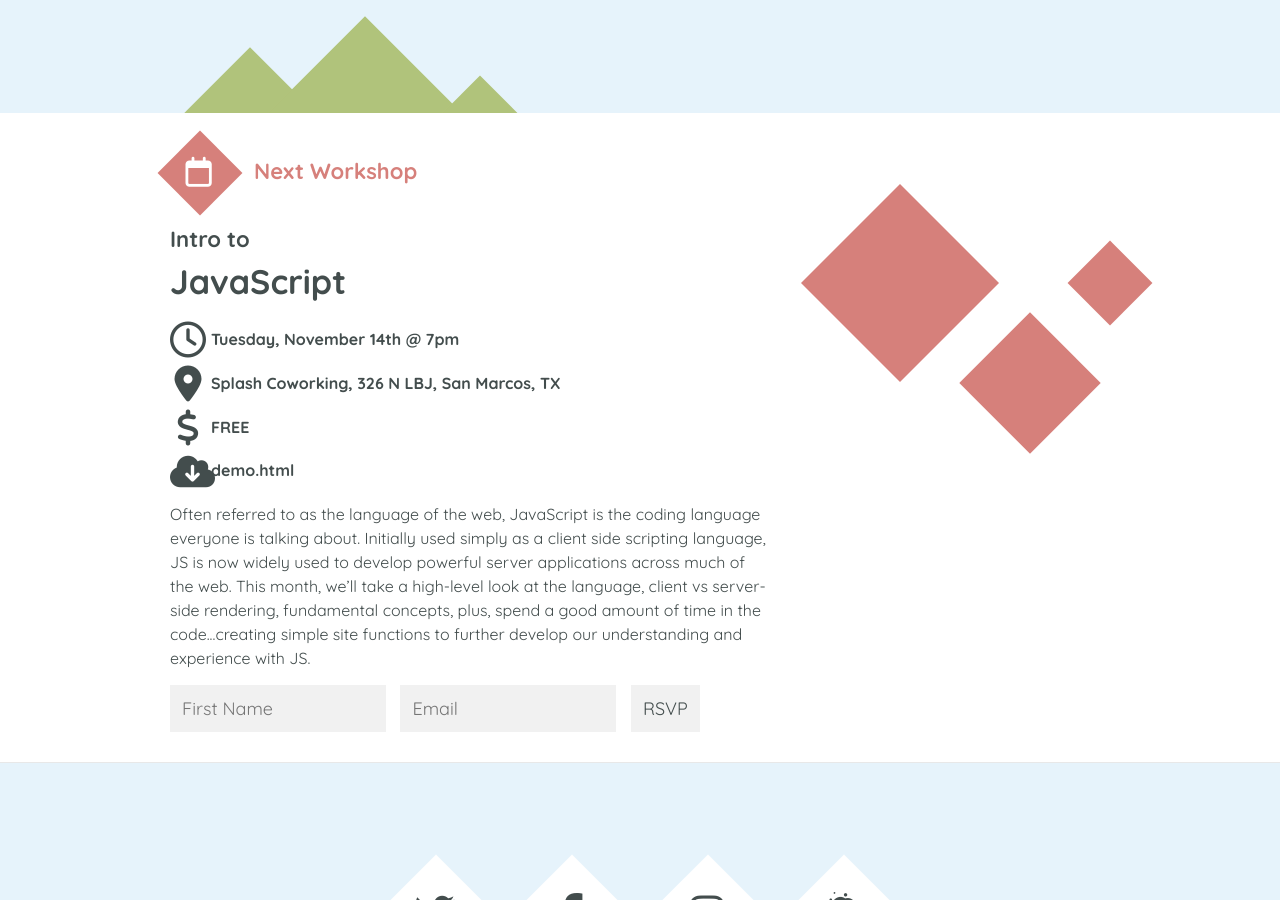
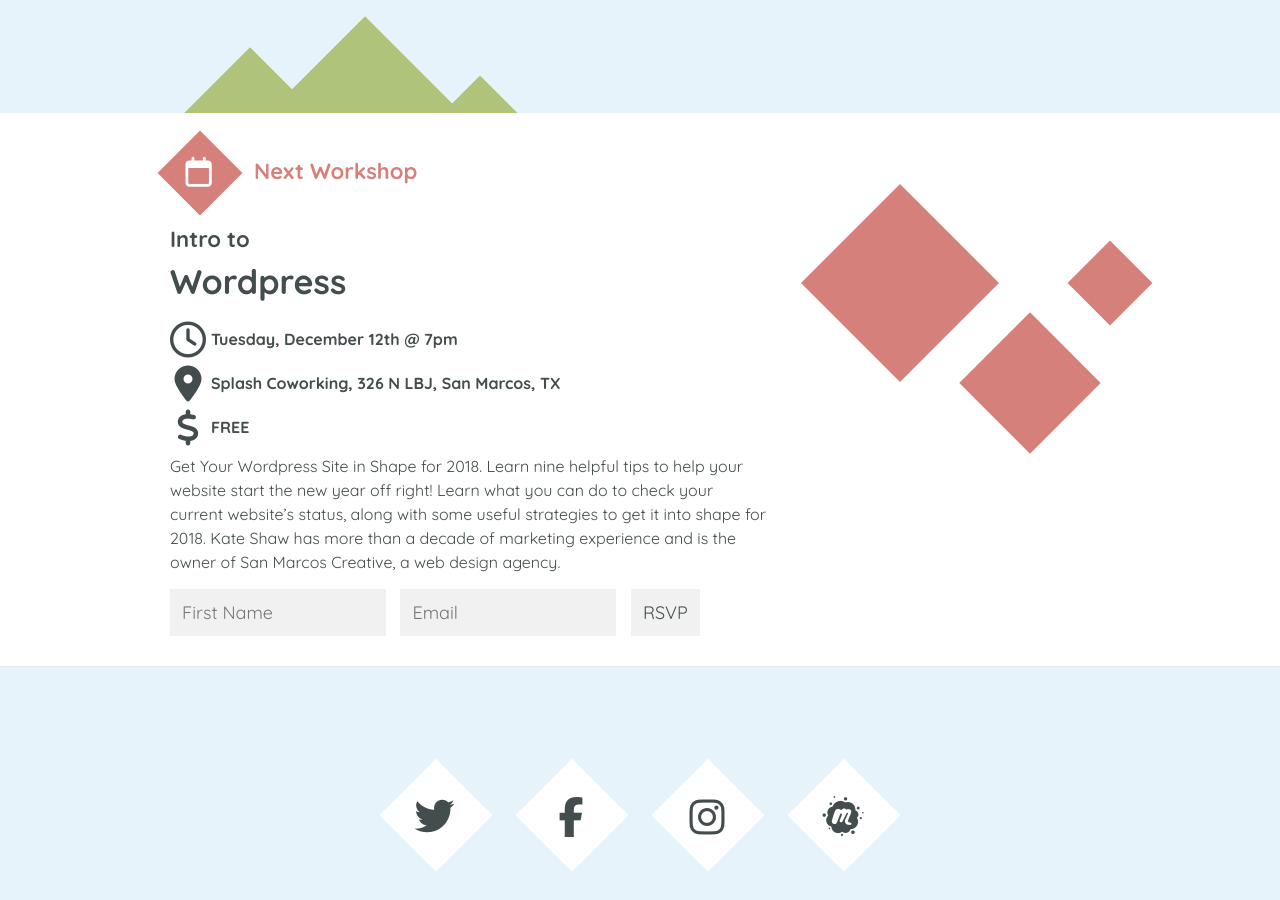
Before and after one commit to CommunityCodes/communitycodes.github.io, a Jekyll site: the page built from index.html, in a window 1280 px wide and 900 px high, scrolled down 519 px. Built offline with Jekyll 4.4.1, drawn with Linux system fonts in a browser that asks for light colours; nearby versions of some CDN libraries.

Commit message:
Updated to December Topic
Also removed "demo.html" download section.

```diff
--- a/index.html
+++ b/index.html
@@ -16,12 +16,11 @@
             <h2>Next Workshop</h2>
           </div>
           <h4>Intro to</h4>
-          <h3>JavaScript</h3>
-          <div class="date"><i class="fa fa-clock-o" aria-hidden="true"></i><p>Tuesday, November 14th @ 7pm</p></div>
-          <div class="location"><i class="fa fa-map-marker" aria-hidden="true"></i><a href="https://www.google.com/maps/place/326+N+LBJ+Dr,+San+Marcos,+TX+78666/@29.8850376,-97.9423467,17z/data=!3m1!4b1!4m5!3m4!1s0x865ca867d4c4874b:0x7b74876041a728fa!8m2!3d29.8850376!4d-97.940158"><p>Splash Coworking<span>,</span> 326 N LBJ, San Marcos, TX</p></a></div>
+          <h3>Wordpress</h3>
+          <div class="date"><i class="fa fa-clock-o" aria-hidden="true"></i><p>Tuesday, December 12th @ 7pm</p></div>
+          <div class="location"><i class="fa fa-map-marker" aria-hidden="true"></i><a href="https://www.google.com/maps/place/326+N+LBJ+Dr,+San+Marcos,+TX+78666/@29.8850376,-97.9423467,17z/data=!3m1!4b1!4m5!3m4!1s0x865ca867d4c4874b:0x7b74876041a728fa!8m2!3d29.8850376!4d-97.940158" target="_blank"><p>Splash Coworking<span>,</span> 326 N LBJ, San Marcos, TX</p></a></div>
           <div class="free"><i class="fa fa-dollar" aria-hidden="true"></i><p>FREE</p></div>
-          <div class="file"><i class="fa fa-cloud-download " aria-hidden="true"></i><a href="/demo.html" download>demo.html</a></div>
-          <p class="description">Often referred to as the language of the web, JavaScript is the coding language everyone is talking about. Initially used simply as a client side scripting language, JS is now widely used to develop powerful server applications across much of the web. This month, we’ll take a high-level look at the language, client vs server-side rendering, fundamental concepts, plus, spend a good amount of time in the code...creating simple site functions to further develop our understanding and experience with JS.</p>
+          <p class="description">Get Your Wordpress Site in Shape for 2018. Learn nine helpful tips to help your website start the new year off right! Learn what you can do to check your current website’s status, along with some useful strategies to get it into shape for 2018. <a href="https://www.linkedin.com/in/kateshaw" target="_blank">Kate Shaw</a> has more than a decade of marketing experience and is the owner of San Marcos Creative, a web design agency.</p>
         </div>
 
         <div class="rsvp">
```
